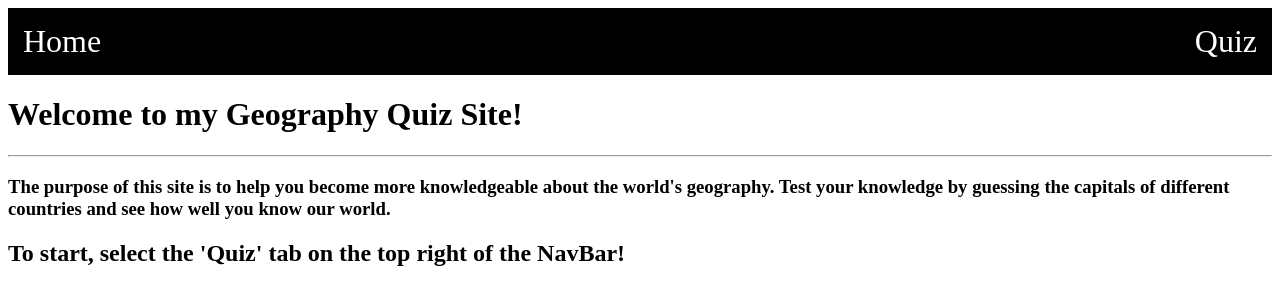
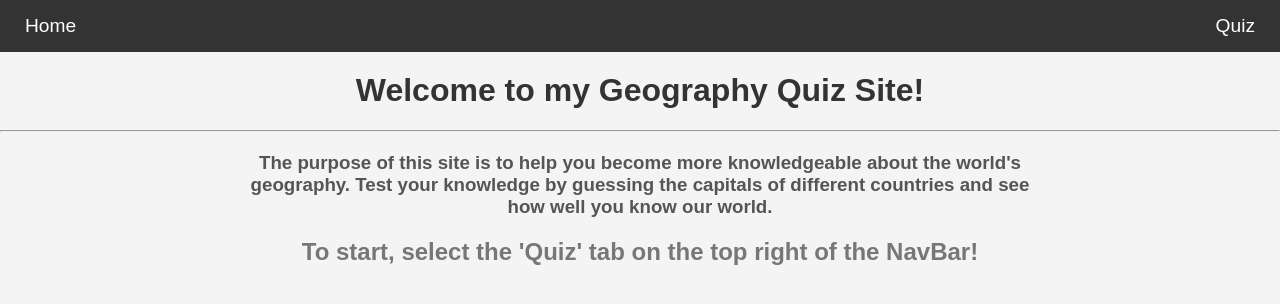
Before and after one commit to saidmsajady/320H.SBA, a React (Vite) app: page / in a window 1280 px wide. Shown: the top 304 px of the page. Built offline with nearby package versions, Linux system fonts and the light colour scheme.

Commit message:
CSS Added

```diff
--- a/src/styles.css
+++ b/src/styles.css
@@ -1,13 +1,91 @@
 .nav {
     display: flex;
     justify-content: space-between;
-    background-color: black;
+    background-color: #333;
     color: white;
     padding: 15px;
-    font-size: 2em;
+    font-size: 1.2em;
   }
 
   .nav a {
     color: white;
     text-decoration: none;
+    padding: 0 10px;
   }
+
+  .nav a:hover {
+    text-decoration: underline;
+  }
+
+  h1 {
+    color: #333;
+    text-align: center;
+    margin-top: 20px;
+  }
+
+  h3 {
+    color: #555;
+    text-align: center;
+    margin: 20px auto;
+    max-width: 800px;
+  }
+
+  h2 {
+    color: #777;
+    text-align: center;
+    margin-top: 20px;
+  }
+
+  body {
+    font-family: Arial, sans-serif;
+    background-color: #f4f4f4;
+    margin: 0;
+    padding: 0;
+  }
+
+  .quiz-container {
+    max-width: 600px;
+    margin: 40px auto;
+    background: white;
+    padding: 20px;
+    border-radius: 10px;
+    box-shadow: 0 0 10px rgba(0, 0, 0, 0.1);
+    text-align: center;
+  }
+
+  .quiz-container img {
+    margin: 20px 0;
+  }
+
+  .quiz-container h2 {
+    margin: 20px 0;
+  }
+
+  .quiz-container button {
+    background-color: #333;
+    color: white;
+    border: none;
+    padding: 10px 20px;
+    margin: 10px;
+    cursor: pointer;
+    border-radius: 5px;
+    font-size: 1em;
+  }
+
+  .quiz-container button:hover {
+    background-color: #555;
+  }
+
+  .quiz-container .result {
+    margin: 20px 0;
+  }
+
+  .quiz-container .game-over {
+    font-size: 1.5em;
+    color: #333;
+  }
+
+  .quiz-container .score {
+    font-size: 1.2em;
+    color: #555;
+  }
```
